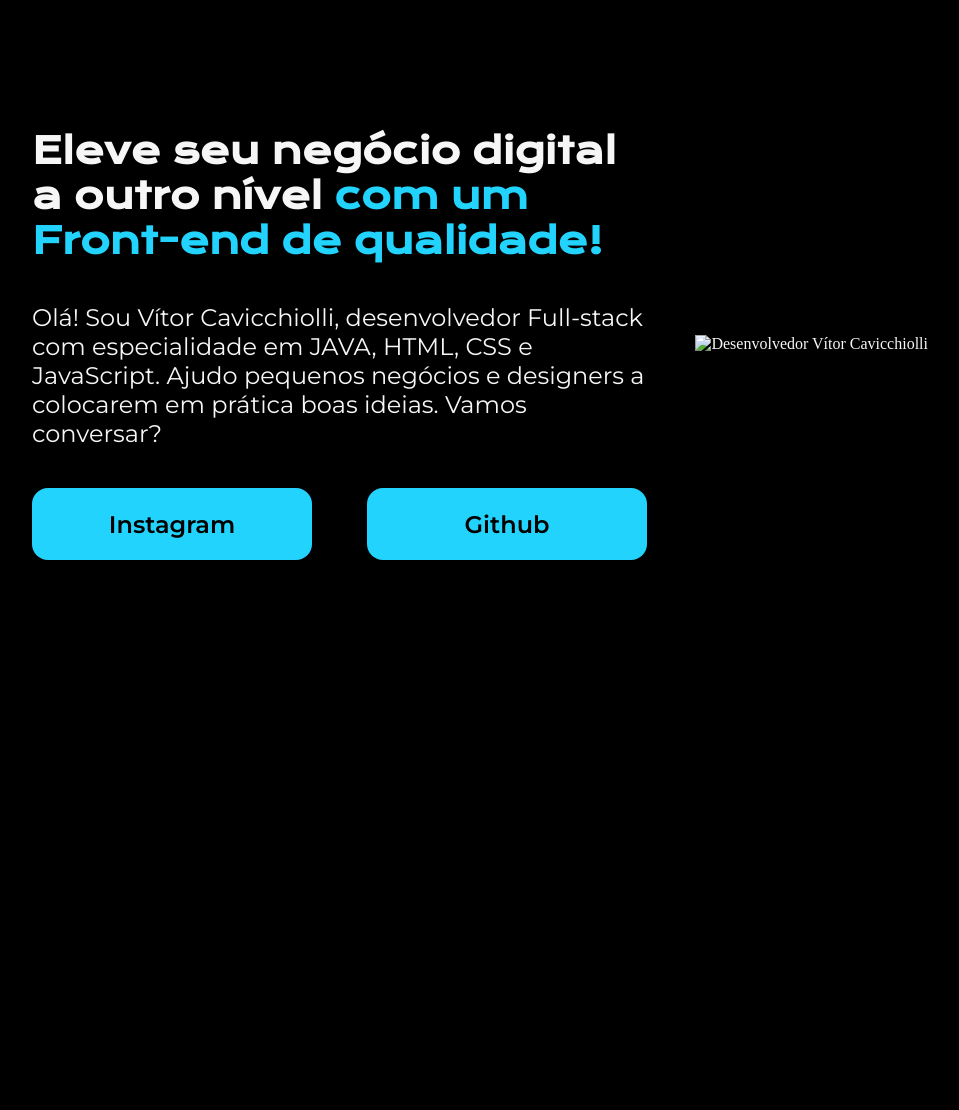
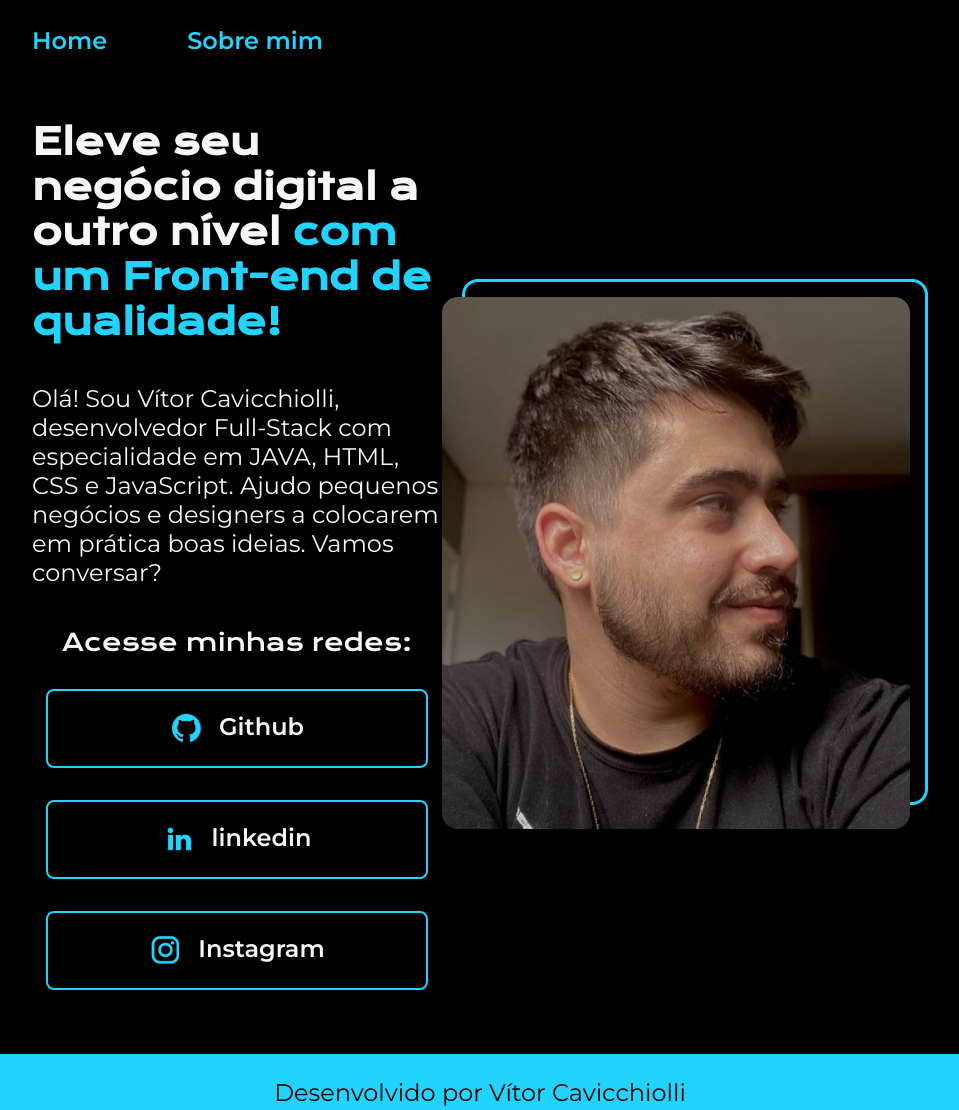
Before and after one commit to Vitorcavic/Portf-lio, a plain HTML site: page index.html in a window 1280 px wide. Shown: the whole page, without its empty margins (160-1119 px from the left). Before the commit the page ends 928 px from the top, so only its background shows below. Drawn offline with nearby package versions, Linux system fonts and the light colour scheme.

Commit message:
melhorias no codigo

```diff
--- a/index.html
+++ b/index.html
@@ -1,26 +1,52 @@
 <!DOCTYPE html>
+<html lang="pt-br">
 
-<html lang="pt-br">
 <head>
     <meta charset="UTF-8">
     <meta http-equiv="X-UA-Compatible" content="IE=edge">
     <meta name="viewport" content="width=device-width, initial-scale=1.0">
-        <title>Portfólio</title>
-        <link rel="stylesheet" href="style.css">
+    <title>Portifolio</title>
+    <link rel="stylesheet" href="./styles/style.css">
 </head>
+
 <body>
-        <header></header>
+    <header class="cabecalho">
+        <nav class="cabecalho__menu">
+            <a class="cabecalho__menu__link" href="index.html">Home</a>
+            <a class="cabecalho__menu__link" href="about.html">Sobre mim</a>
+        </nav>
+    </header>
     <main class="apresentacao">
         <section class="apresentacao__conteudo">
-                <h1 class="apresentacao__conteudo__titulo">Eleve seu negócio digital a outro nível <strong class="titulo-destaque">com um Front-end de qualidade!</strong></h1>
-                <p class="apresentacao__conteudo__texto">Olá! Sou Vítor Cavicchiolli, desenvolvedor Full-stack com especialidade em JAVA, HTML, CSS e JavaScript. Ajudo pequenos negócios e designers a colocarem em prática boas ideias. Vamos conversar?</p>
+            <h1 class="apresentacao__conteudo__titulo">Eleve seu negócio digital a outro nível <strong
+            class="titulo-destaque">com um Front-end de qualidade!
+            </strong></h1>
+            <p class="apresentacao__conteudo__texto">Olá! Sou Vítor Cavicchiolli, desenvolvedor
+            Full-Stack com especialidade em JAVA, HTML,
+            CSS e JavaScript. Ajudo pequenos negócios e designers a
+            colocarem em prática boas ideias. Vamos
+            conversar?</p>
             <div class="apresentacao__links">
-                    <a target="_blank" class="apresentacao__links__link" href="https://instagram.com/vitorcavic">Instagram</a>
-                    <a target="_blank" class="apresentacao__links__link" href="https://github.com/Vitorcavic">Github</a>
+                <h2 class="apresentacao__links__subtitulo">Acesse minhas redes:</h2>
+                <a target="_blank" class="apresentacao__links__link" href="https://github.com/Vitorcavic">
+                    <img src="./assets/github.png">
+                    Github
+                </a>
+                <a target="_blank" class="apresentacao__links__link" href="https://www.linkedin.com/in/vítor-roggeri-cavicchiolli-23545a1b3/">
+                    <img src="./assets/linkedin.png">
+                    linkedin
+                </a>
+                <a target="_blank" class="apresentacao__links__link" href="https://instagram.com/vitorcavic">
+                    <img src="./assets/instagram.png">
+                    Instagram
+                </a>
             </div>
         </section>
-            <img src="vitor_dev.png" alt="Desenvolvedor Vítor Cavicchiolli">
+        <img src="./assets/vitor_dev.png" alt="Vitor desenvolvedor">
     </main>
-        <footer></footer>
+    <footer class="rodape">
+        <p>Desenvolvido por Vítor Cavicchiolli</p>
+    </footer>
 </body>
+
 </html>
--- a/style.css
+++ /dev/null
@@ -1,59 +0,0 @@
-@import url('https://fonts.googleapis.com/css2?family=Krona+One&family=Montserrat:wght@400;600&display=swap');
-
-* {
-    margin: 0;
-    padding: 0;
-}
-
-body {
-    height: 100vh;
-    box-sizing: border-box;
-    background-color: #000000;
-    color: #F6F6F6;
-}
-
-.titulo-destaque {
-    color: #22D4FD;
-}
-
-.apresentacao {
-    margin: 10% 15%;
-    display: flex;
-    align-items: center;
-    justify-content: space-between;
-}
-
-.apresentacao__conteudo {
-    width: 615px;
-    display: flex;
-    flex-direction: column;
-    gap: 40px;
-}
-
-.apresentacao__conteudo__titulo {
-    font-size: 36px;
-    font-family: 'Krona One', sans-serif;
-}
-
-.apresentacao__conteudo__texto {
-    font-size: 24px;
-    font-family: 'Montserrat', sans-serif;
-}
-
-.apresentacao__links {
-    display: flex;
-    justify-content: space-between;
-}
-
-.apresentacao__links__link {
-    background-color: #22D4FD;
-    width: 280px;
-    text-align: center;
-    border-radius: 16px;
-    font-size: 24px;
-    font-weight: 600;
-    padding: 21.5px 0;
-    text-decoration: none;
-    color: #000000;
-    font-family: 'Montserrat', sans-serif;
-}
--- /dev/null
+++ b/styles/style.css
@@ -0,0 +1,100 @@
+@import url('https://fonts.googleapis.com/css2?family=Krona+One&family=Montserrat:wght@400;600&display=swap');
+
+:root {
+    --cor-primaria: #000000;
+    --cor-secundaria: #F6F6F6;
+    --cor-terciaria: #22D4FD;
+    --cor-hover: #272727;
+
+    --fonte-primaria: 'Krona One', sans-serif;
+    --fonte-secundaria: 'Montserrat', sans-serif;
+}
+*{
+    margin: 0;
+    padding: 0;
+}
+
+body{
+    box-sizing: border-box;
+    background-color: var(--cor-primaria);
+    color: var(--cor-secundaria);
+}
+.cabecalho{
+    padding: 2% 0% 0% 15%;
+}
+.cabecalho__menu{
+    display: flex;
+    gap: 80px;
+}
+.cabecalho__menu__link{
+    font-family: var(--fonte-secundaria);
+    font-size: 24px;
+    font-weight: 600;
+    color: var(--cor-terciaria);
+    text-decoration: none;
+}
+.apresentacao{
+    padding: 5% 15%;
+    display: flex;
+    align-items: center;
+    justify-content: space-between;
+}
+.apresentacao__conteudo{
+    width: 615px;
+    display: flex;
+    flex-direction: column;
+    gap: 40px;
+}
+
+.apresentacao__conteudo__titulo{
+    font-size: 36px;
+    font-family: var(--fonte-primaria);
+}
+.titulo-destaque{
+    color: var(--cor-terciaria);
+}
+.apresentacao__conteudo__texto{
+    font-size: 24px;
+    font-family: var(--fonte-secundaria);
+}
+
+.apresentacao__links{
+    display: flex;
+    flex-direction: column;
+    justify-content: space-between;
+    align-items: center;
+    gap: 32px;
+}
+.apresentacao__links__subtitulo{
+    font-family: var(--fonte-primaria);
+    font-weight: 400;
+    font-size: 24px;
+}
+.apresentacao__links__link{
+    display: flex;
+    justify-content: center;
+    gap: 16px;
+    border: 2px solid var(--cor-terciaria);
+    width: 378px;
+    text-align: center;
+    border-radius: 8px;
+    font-size: 24px;
+    font-weight: 600;
+    padding: 21.5px 0;
+    text-decoration: none;
+    color: var(--cor-secundaria);
+    font-family: var(--fonte-secundaria);
+}
+.apresentacao__links__link:hover{
+    background-color: var(--cor-hover);
+    width: 400px;
+}
+.rodape{
+    color: var(--cor-primaria);
+    background-color: var(--cor-terciaria);
+    padding: 24px;
+    text-align: center;
+    font-family: var(--fonte-secundaria);
+    font-size: 24px;
+    font-weight: 400;
+}
```
Also changed, not shown: about.html (added, +38 -0 lines), assets/github.png (added), assets/instagram.png (added), assets/linkedin.png (added), assets/vitor_dev.png (added). Lines whose indentation alone changed are shown as unchanged.
